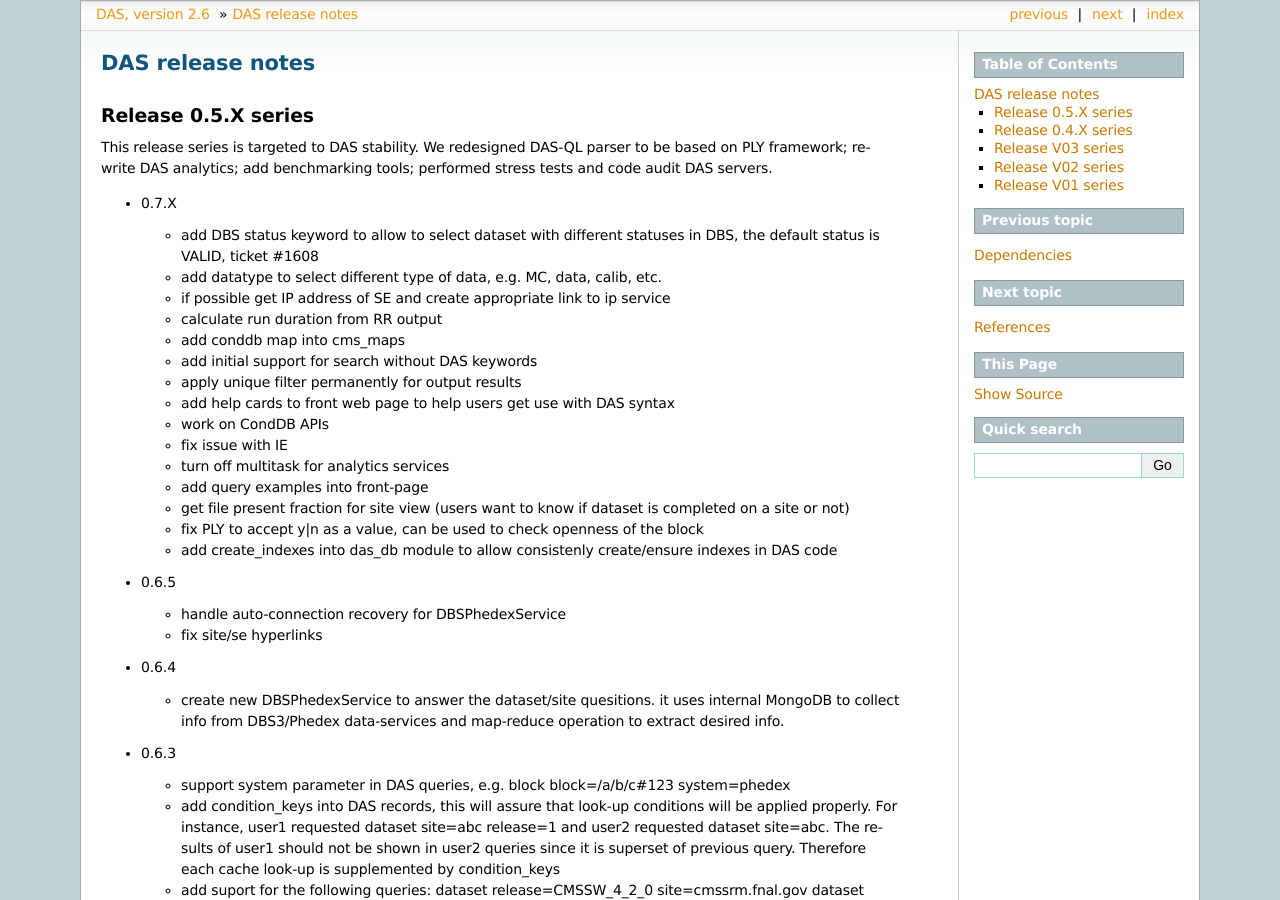
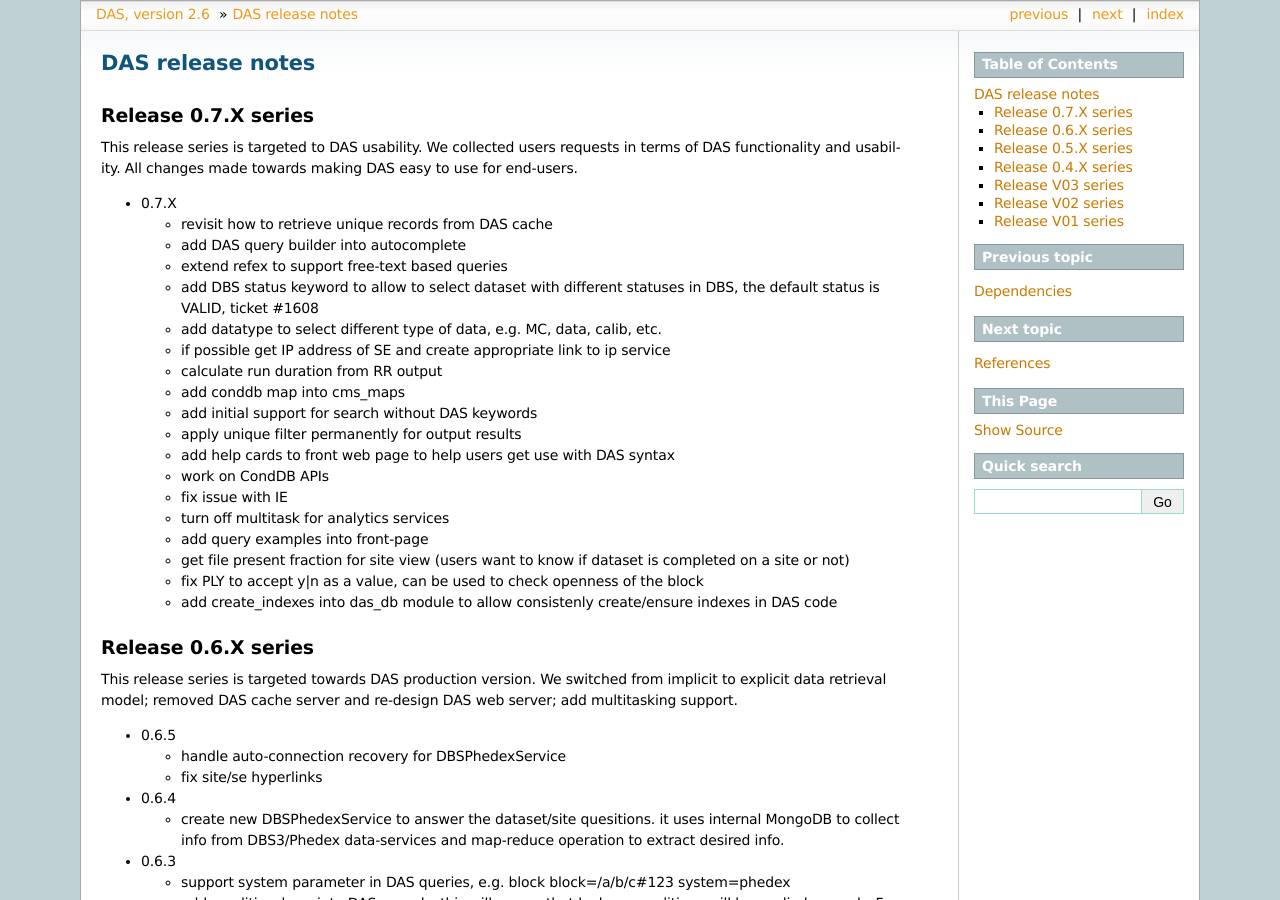
Before and after one commit to dmwm/DAS, a Sphinx documentation site: the page built from doc/sphinx/changelog.rst, in a window 1280 px wide and 900 px high. Built offline with Sphinx 7.4.7, drawn with Linux system fonts in a browser that asks for light colours; the version number is read from the project's files by our own code; some of the changed text lies outside the part shown.

Commit message:
Update DAS docs; bump up DAS version; fixes #1697
Signed-off-by: Valentin Kuznetsov <vkuznet@gmail.com>


git-svn-id: svn+ssh://svn.cern.ch/reps/CMSDMWM/DAS/trunk@12875 4525493e-7705-40b1-a816-d608a930855b

```diff
--- a/doc/sphinx/changelog.rst
+++ b/doc/sphinx/changelog.rst
@@ -1,14 +1,17 @@
 DAS release notes
 =================
 
-Release 0.5.X series
+Release 0.7.X series
 --------------------
-This release series is targeted to DAS stability. We redesigned DAS-QL
-parser to be based on PLY framework; re-write DAS analytics; add benchmarking tools;
-performed stress tests and code audit DAS servers.
+This release series is targeted to DAS usability. We collected users
+requests in terms of DAS functionality and usability. All changes made
+towards making DAS easy to use for end-users.
 
 - 0.7.X
 
+  - revisit how to retrieve unique records from DAS cache
+  - add DAS query builder into autocomplete
+  - extend refex to support free-text based queries
   - add DBS status keyword to allow to select dataset with different statuses in
     DBS, the default status is VALID, ticket #1608
   - add datatype to select different type of data, e.g. MC, data, calib, etc.
@@ -27,6 +30,12 @@ performed stress tests and code audit DAS servers.
   - fix PLY to accept y|n as a value, can be used to check openness of the block
   - add create_indexes into das_db module to allow consistenly create/ensure
     indexes in DAS code
+
+Release 0.6.X series
+--------------------
+This release series is targeted towards DAS production version. We switched from
+implicit to explicit data retrieval model; removed DAS cache server and re-design
+DAS web server; add multitasking support.
 
 - 0.6.5
 
@@ -129,6 +138,12 @@ performed stress tests and code audit DAS servers.
   - switch to YAJL JSON parser
   - add error_expire to control how long expire records live in cache, fixes #1240
   - fix monitor plugin to handle connection errors
+
+Release 0.5.X series
+--------------------
+This release series is targeted to DAS stability. We redesigned DAS-QL
+parser to be based on PLY framework; re-write DAS analytics; add benchmarking tools;
+performed stress tests and code audit DAS servers.
 
 - 0.5.11
 
--- a/doc/sphinx/das_analytics.rst
+++ b/doc/sphinx/das_analytics.rst
@@ -1,3 +1,5 @@
+.. _das_analytcs:
+
 DAS analytics
 =============
 DAS analytics subsystem provides a task scheduler for running analytic
```
Also changed, not shown: doc/sphinx/das_operations.rst (+75 -30 lines), doc/sphinx/analytics.rst (line endings or trailing spaces), 1 other file.
